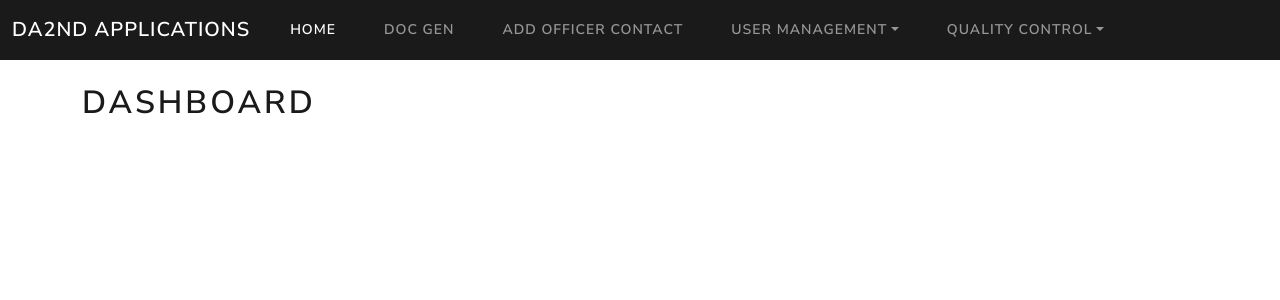
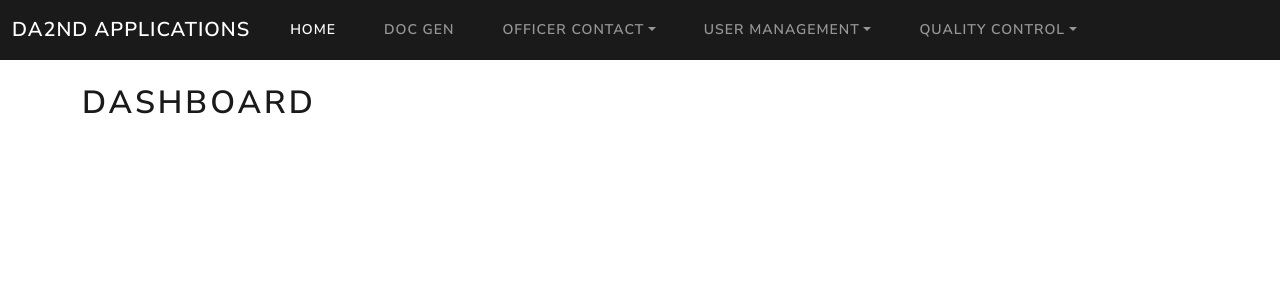
Before and after one commit to austin-smith-abq/Code, a Flask app: page / in a window 1280 px wide. Shown: the top 300 px of the page. Run offline with Flask 2, Linux system fonts and the light colour scheme; some libraries are stand-ins or nearby versions.

Commit message:
updated nav

```diff
--- a/DA Apps/templates/navbar.html
+++ b/DA Apps/templates/navbar.html
@@ -15,8 +15,10 @@
         <li class="nav-item">
           <a class="nav-link {% if active=='create_document' %}active{%endif %}" href="/create_document">Doc Gen</a>
         </li>
-        <li class="nav-item">
-          <a class="nav-link {% if active=='new_contact' %}active{%endif %}" href="/new_contact">Add Officer Contact</a>
+        <li class="nav-item dropdown">
+          <a class="nav-link dropdown-toggle" data-toggle="dropdown" href="#" role="button" aria-haspopup="true" aria-expanded="false">Officer Contact</a>
+          <div class="dropdown-menu" data-bs-popper="none">
+            <a class="dropdown-item {% if active=='new_contact' %}active{%endif %}" href="/new_contact">Add Officer Contact</a>          </div>
         </li>
         <li class="nav-item dropdown">
           <a class="nav-link dropdown-toggle" data-toggle="dropdown" href="#" role="button" aria-haspopup="true" aria-expanded="false">User Management</a>
```
